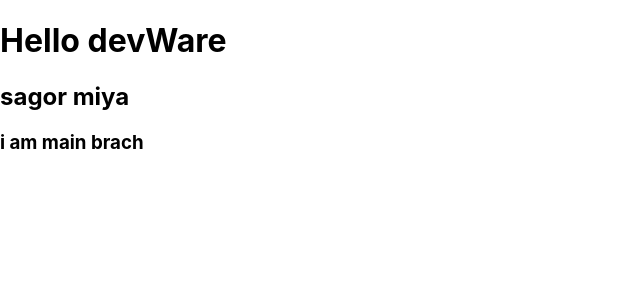
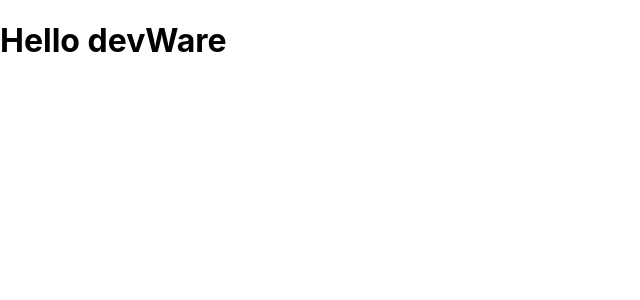
Before and after one commit to jaminur-islam/dev_dashboard, a React (Create React App) app: page / in a window 1280 px wide. Shown: the top 300 px of the page, without its empty margins (0-640 px from the left). Built offline with nearby package versions, Linux system fonts and the light colour scheme.

Commit message:
start-project

```diff
--- a/src/App.js
+++ b/src/App.js
@@ -5,8 +5,6 @@ function App() {
   return (
     <div>
       <h1> Hello devWare </h1>
-      <h2> sagor miya </h2>
-      <h3> i am main brach </h3>
     </div>
   );
 }
```
